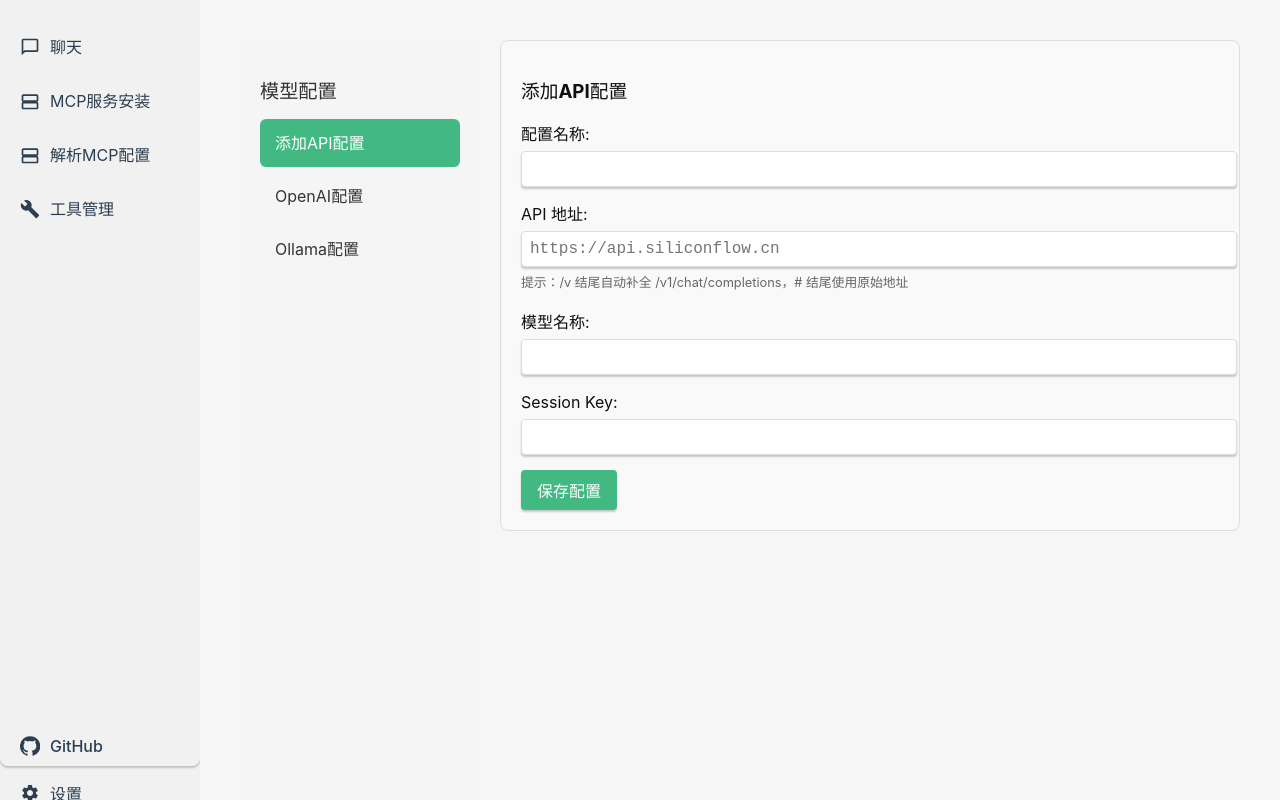
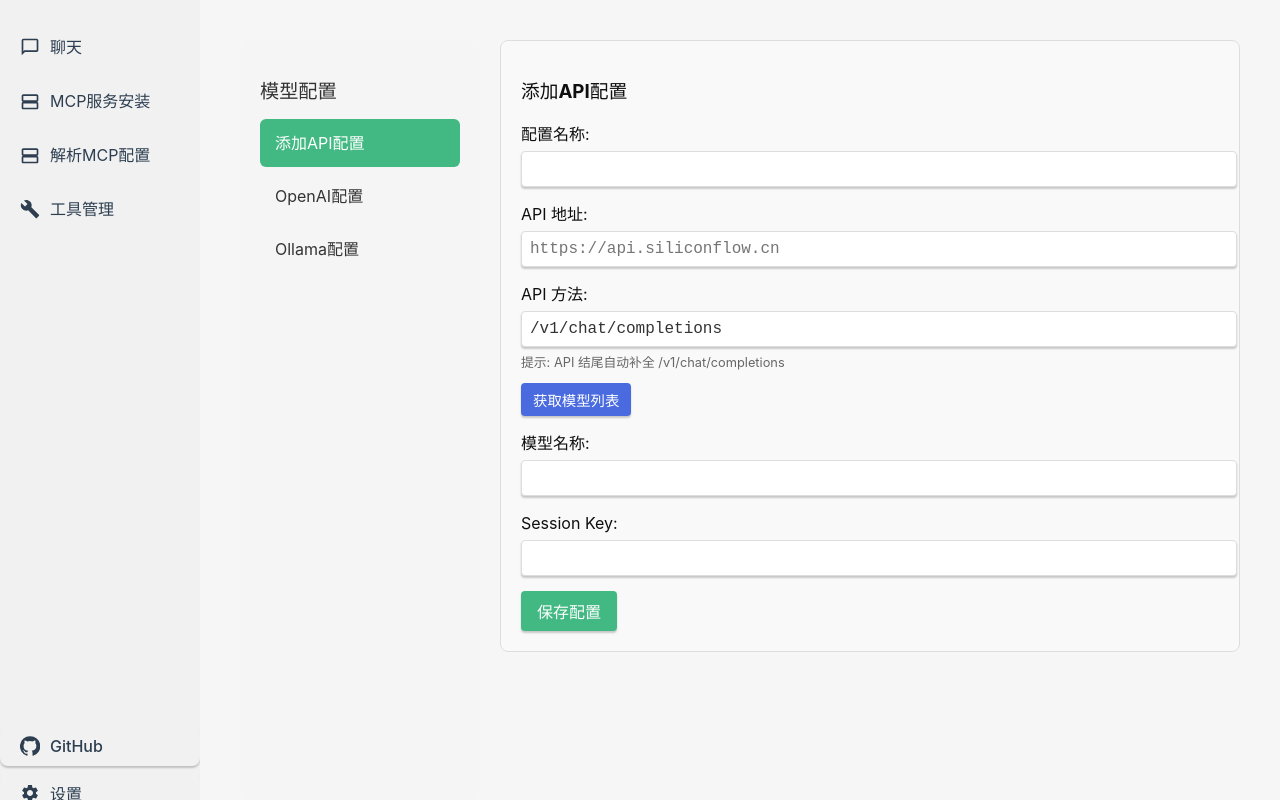
Before and after one commit to omni-ai-nodes/omni-mcp-app, a Vue app: page /settings/model in a window 1280 px wide. Both pictures are taken after a click on the item "添加API配置". Built offline with nearby package versions, Linux system fonts and the light colour scheme.

Commit message:
提取的模型ID列表

```diff
--- a/src/components/ModelSettings.vue
+++ b/src/components/ModelSettings.vue
@@ -9,20 +9,22 @@ const openaiConfig = ref({
   api_url: '',
   model: '',
   session_key: '',
-  endpoint: ''
+  method: '/v1/chat/completions'  // 添加默认值
 });
 
 const ollamaConfig = ref({
   api_url: '',
-  endpoint: '',
-  model: ''
+  model: '',
+  session_key: '',
+  method: '/v1/chat/completions'  // 添加默认值
 });
 
 const newApiConfig = ref({
-  name: '',  // 用于表单输入
+  name: '',
   api_url: '',
   model: '',
-  session_key: ''
+  session_key: '',
+  method: '/v1/chat/completions'  // 添加默认值
 });
 
 onMounted(async () => {
@@ -204,7 +206,8 @@ async function handleCustomConfigClick(config) {
           api_url: configData.api_url || '',
           model: configData.model || '',
           session_key: configData.session_key || '',
-          endpoint: configData.endpoint || ''
+          endpoint: configData.endpoint || '',
+          method: configData.method || '/v1/chat/completions'  // 添加 method 字段
         };
 
         // 使用数组方法触发响应式更新
@@ -213,6 +216,90 @@ async function handleCustomConfigClick(config) {
     }
   } catch (error) {
     console.error('加载配置数据失败:', error);
+  }
+}
+
+// 获取模型列表
+async function fetchModels(apiUrl: string) {
+  try {
+    if (!apiUrl) {
+      alert('请先输入API地址');
+      return;
+    }
+
+    // 确保API地址不以/结尾
+    const baseUrl = apiUrl.endsWith('/') ? apiUrl.slice(0, -1) : apiUrl;
+    const modelsUrl = `${baseUrl}/v1/models`;
+
+    console.log('请求模型列表URL:', modelsUrl);
+
+    const response = await fetch(modelsUrl);
+    if (!response.ok) {
+      throw new Error(`请求失败: ${response.status} ${response.statusText}`);
+    }
+
+    const data = await response.json();
+    console.log('获取到的模型列表数据:', data);
+
+    if (data && data.object === 'list' && Array.isArray(data.data)) {
+      // 提取模型ID并返回数组
+      const modelIds = data.data.map(model => model.id);
+      console.log('提取的模型ID列表:', modelIds);
+      return modelIds;
+    } else {
+      throw new Error('无效的模型数据格式');
+    }
+  } catch (error) {
+    console.error('获取模型列表失败:', error);
+    alert(`获取模型列表失败: ${error}`);
+    return null;
+  }
+}
+
+// 为OpenAI配置获取模型
+async function fetchOpenAIModels() {
+  console.log('开始获取OpenAI模型列表...');
+  console.log('当前API地址:', openaiConfig.value.api_url);
+
+  if (!openaiConfig.value.api_url) {
+    console.error('API地址为空，无法获取模型列表');
+    alert('请先输入API地址');
+    return;
+  }
+
+  try {
+    const models = await fetchModels(openaiConfig.value.api_url);
+    console.log('获取到的OpenAI模型列表:', models);
+
+    if (models && models.length > 0) {
+      // 存储完整的模型列表
+      openaiConfig.value.availableModels = models;
+      // 默认选择第一个模型
+      openaiConfig.value.model = models[0];
+    } else {
+      console.error('未获取到有效的模型列表');
+    }
+  } catch (error) {
+    console.error('获取OpenAI模型列表出错:', error);
+    alert(`获取模型列表失败: ${error}`);
+  }
+}
+
+// 为Ollama配置获取模型
+async function fetchOllamaModels() {
+  const models = await fetchModels(ollamaConfig.value.api_url);
+  if (models && models.length > 0) {
+    ollamaConfig.value.availableModels = models;
+    ollamaConfig.value.model = models[0]; // 默认选择第一个模型
+  }
+}
+
+// 为自定义配置获取模型
+async function fetchCustomModels(config) {
+  const models = await fetchModels(config.api_url);
+  if (models && models.length > 0) {
+    config.availableModels = models;
+    config.model = models[0]; // 默认选择第一个模型
   }
 }
 </script>
@@ -249,14 +336,22 @@ async function handleCustomConfigClick(config) {
                 <label>API 地址:</label>
                 <input
                   type="text"
-                  :value="openaiConfig.api_url"
-                  @input="(e) => handleapi_urlInput(e, openaiConfig)"
+                  v-model="openaiConfig.api_url"
                   placeholder="https://api.siliconflow.cn"
                 />
-                <div class="input-tip">
-                  提示：/v 结尾自动补全 /v1/chat/completions，# 结尾使用原始地址
+            </div>
+            <div class="form-group">
+              <label>API 方法:</label>
+              <input
+                type="text"
+                v-model="openaiConfig.method"
+                placeholder="/v1/chat/completions"
+              />
+              <div class="input-tip">
+                  提示: API 结尾自动补全 /v1/chat/completions
                 </div>
-              </div>
+                <button type="button" class="fetch-btn" @click="fetchOpenAIModels">获取模型列表</button>
+            </div>
             <div class="form-group">
               <label>模型名称:</label>
               <input type="text" v-model="openaiConfig.model" />
@@ -276,14 +371,22 @@ async function handleCustomConfigClick(config) {
                 <label>API 地址:</label>
                 <input
                   type="text"
-                  :value="ollamaConfig.api_url"
-                  @input="(e) => handleapi_urlInput(e, ollamaConfig)"
+                  v-model="ollamaConfig.api_url"
                   placeholder="https://api.siliconflow.cn"
                 />
-                <div class="input-tip">
-                  提示：/v 结尾自动补全 /v1/chat/completions，# 结尾使用原始地址
+            </div>
+            <div class="form-group">
+              <label>API 方法:</label>
+              <input
+                type="text"
+                v-model="ollamaConfig.method"
+                placeholder="/v1/chat/completions"
+              />
+              <div class="input-tip">
+                提示: API 结尾自动补全 /v1/chat/completions
                 </div>
-              </div>
+                <button type="button" class="fetch-btn" @click="fetchOllamaModels">获取模型列表</button>
+            </div>
             <div class="form-group">
               <label>模型名称:</label>
               <input type="text" v-model="ollamaConfig.model" />
@@ -303,17 +406,29 @@ async function handleCustomConfigClick(config) {
               <label>API 地址:</label>
               <input
                 type="text"
-                :value="newApiConfig.api_url"
-                @input="(e) => handleapi_urlInput(e, newApiConfig)"
+                v-model="newApiConfig.api_url"
                 placeholder="https://api.siliconflow.cn"
               />
+            </div>
+            <div class="form-group">
+              <label>API 方法:</label>
+              <input
+                type="text"
+                v-model="ollamaConfig.method"
+                placeholder="/v1/chat/completions"
+              />
               <div class="input-tip">
-                提示：/v 结尾自动补全 /v1/chat/completions，# 结尾使用原始地址
+                提示: API 结尾自动补全 /v1/chat/completions
               </div>
+              <button type="button" class="fetch-btn" @click="async () => {
+                const models = await fetchModels(newApiConfig.api_url);
+                if (models) newApiConfig.model = models.split(',')[0];
+              }">获取模型列表</button>
             </div>
             <div class="form-group">
               <label>模型名称:</label>
               <input type="text" v-model="newApiConfig.model" />
+
             </div>
             <div class="form-group">
               <label>Session Key:</label>
@@ -339,6 +454,7 @@ async function handleCustomConfigClick(config) {
                 <div class="input-tip">
                   提示：/ 结尾自动补全 /v1/chat/completions，# 结尾使用原始地址
                 </div>
+                <button type="button" class="fetch-btn" @click="() => fetchCustomModels(config)">获取模型列表</button>
               </div>
               <div class="form-group">
                 <label>模型名称:</label>
@@ -513,4 +629,15 @@ button:hover {
     color: rgba(255, 255, 255, 0.5);
   }
 }
+
+.fetch-btn {
+  margin-top: 8px;
+  background-color: #4a6bdf;
+  padding: 6px 12px;
+  font-size: 0.9em;
+}
+
+.fetch-btn:hover {
+  background-color: #3a5bcf;
+}
 </style>
```
Also changed, not shown: 1 other file (tests, documents, lock files or other folders).
